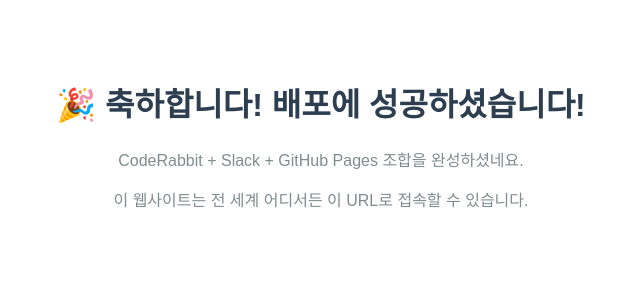
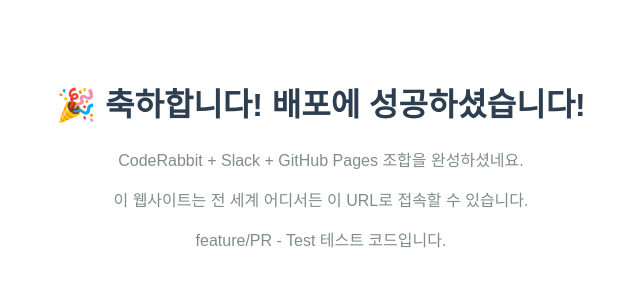
Before and after one commit to ryeon-xx/demo1, a plain HTML site: page index.html in a window 1280 px wide. Shown: the whole page, without its empty margins (319-959 px from the left). Drawn offline with Linux system fonts and the light colour scheme.

Commit message:
정적 웹사이트 추가

```diff
--- a/index.html
+++ b/index.html
@@ -12,5 +12,7 @@
 <h1>🎉 축하합니다! 배포에 성공하셨습니다!</h1>
 <p>CodeRabbit + Slack + GitHub Pages 조합을 완성하셨네요.</p>
 <p>이 웹사이트는 전 세계 어디서든 이 URL로 접속할 수 있습니다.</p>
+
+<p>feature/PR - Test 테스트 코드입니다.</p>
 </body>
 </html>
```
